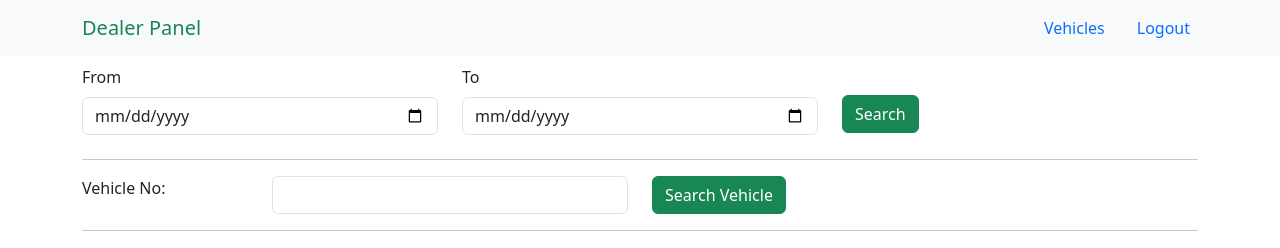
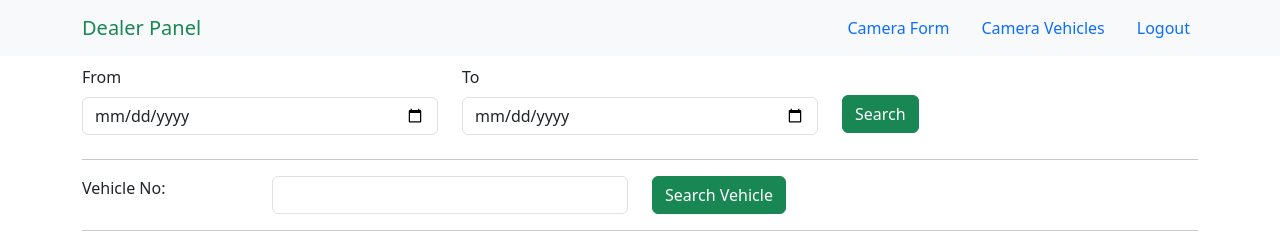
Before and after one commit to ratdor/RTO-2024, a Django app: page /camera_search/ in a window 1280 px wide. Shown: the top 248 px of the page. Run offline with Django 4.2, Linux system fonts and the light colour scheme; data comes from the database, SQL or seed files in the repository; both versions use the stored data as it was after the commit.

Commit message:
second update

```diff
--- a/templates/nav.html
+++ b/templates/nav.html
@@ -7,13 +7,33 @@
         </button>
         <div class="collapse navbar-collapse" id="navbarNav">
             <ul class="navbar-nav gap-3 ms-auto">
-                {% if request.path == '/camera_details/' %}
-                    <li><a class="nav-link text-primary fw-medium" href="{% url 'camera_search' %}">Vehicles</a></li>
-                {% elif request.path == '/gps_details/' %}
-                    <li><a class="nav-link text-primary fw-medium" href="{% url 'gps_search' %}">Vehicles</a></li>
-                {% else %}
-                    <li><a class="nav-link text-primary fw-medium" href="{% url 'search_view' %}">Vehicles</a></li>
+                {% if request.path == '/camera_search/' or request.path == '/camera_details/' %}
+                <li class="nav-item">
+                    <a class="nav-link {% if request.path == '/camera_details/' %}text-primary fw-medium{% else %}text-primary fw-medium{% endif %}" href="{% url 'camera_details' %}">Camera Form</a>
+                </li>
+                <li class="nav-item">
+                    <a class="nav-link {% if request.path == '/camera_search/' %}text-primary fw-medium{% else %}text-primary fw-medium{% endif %}" href="{% url 'camera_search' %}">Camera Vehicles</a>
+                </li>
                 {% endif %}
+
+                {% if request.path == '/gps_search/' or request.path == '/gps_details/' %}
+                <li class="nav-item">
+                    <a class="nav-link {% if request.path == '/gps_details/' %}text-primary fw-medium{% else %}text-primary fw-medium{% endif %}" href="{% url 'gps_details' %}">GPS Form</a>
+                </li>
+                <li class="nav-item">
+                    <a class="nav-link {% if request.path == '/gps_search/' %}text-primary fw-medium{% else %}text-primary fw-medium{% endif %}" href="{% url 'gps_search' %}">GPS Vehicles</a>
+                </li>
+                {% endif %}
+
+                {% if request.path == '/search_view/' or request.path == '/details_view/' %}
+                    <li class="nav-item">
+                        <a class="nav-link {% if request.path == '/details_view/' %}text-primary fw-medium{% else %}text-dark{% endif %}" href="{% url 'details_view' %}">Details View</a>
+                    </li>
+                    <li class="nav-item">
+                        <a class="nav-link {% if request.path == '/search_view/' %}text-primary fw-medium{% else %}text-dark{% endif %}" href="{% url 'search_view' %}">Search View</a>
+                    </li>
+                {% endif %}
+
                 <li><a class="nav-link text-primary fw-medium" href="{% url 'logout' %}">Logout</a></li>
             </ul>
         </div>
```
Also changed, not shown: templates/fitment.html (+18 -0 lines), db.sqlite3.
